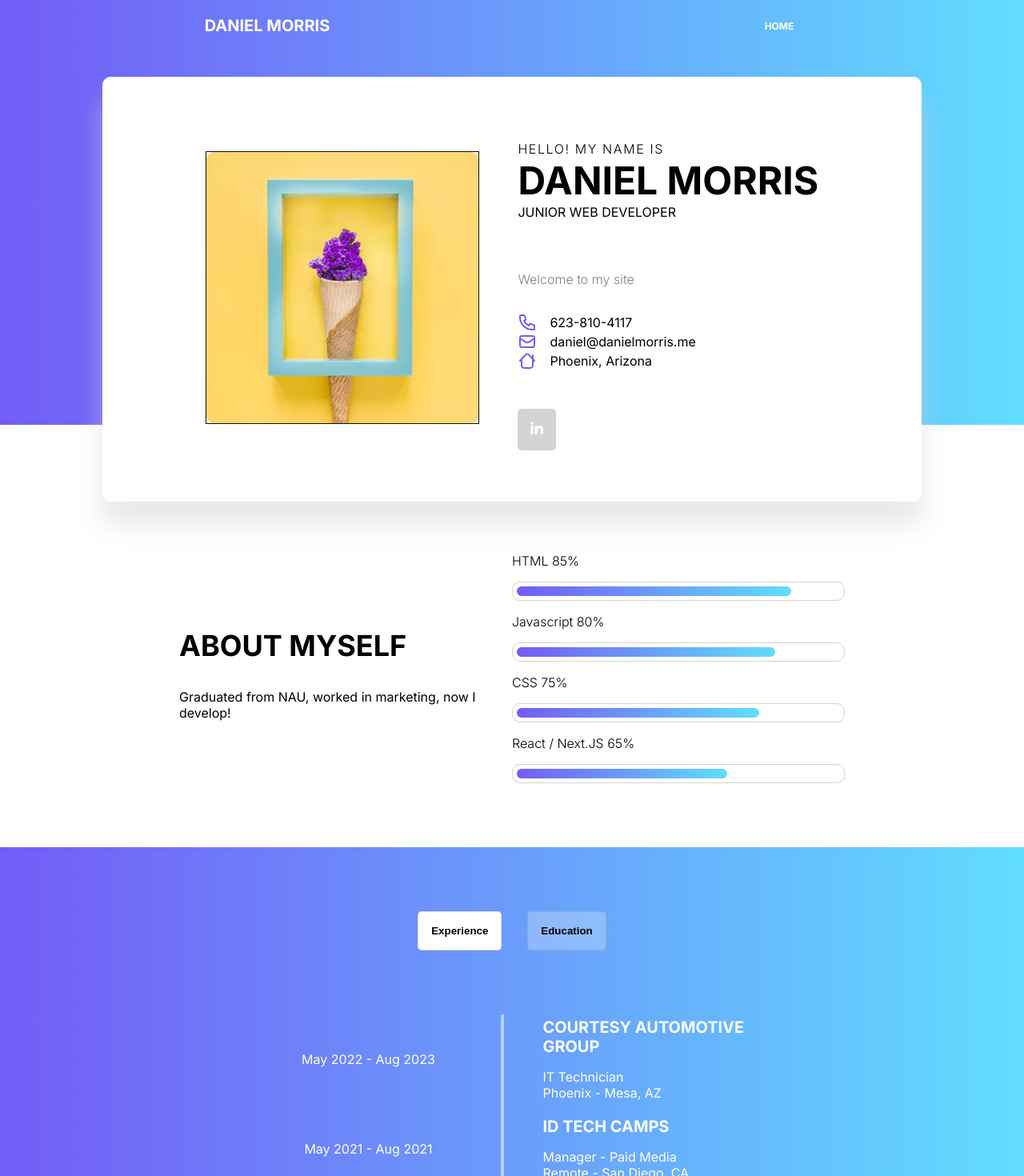
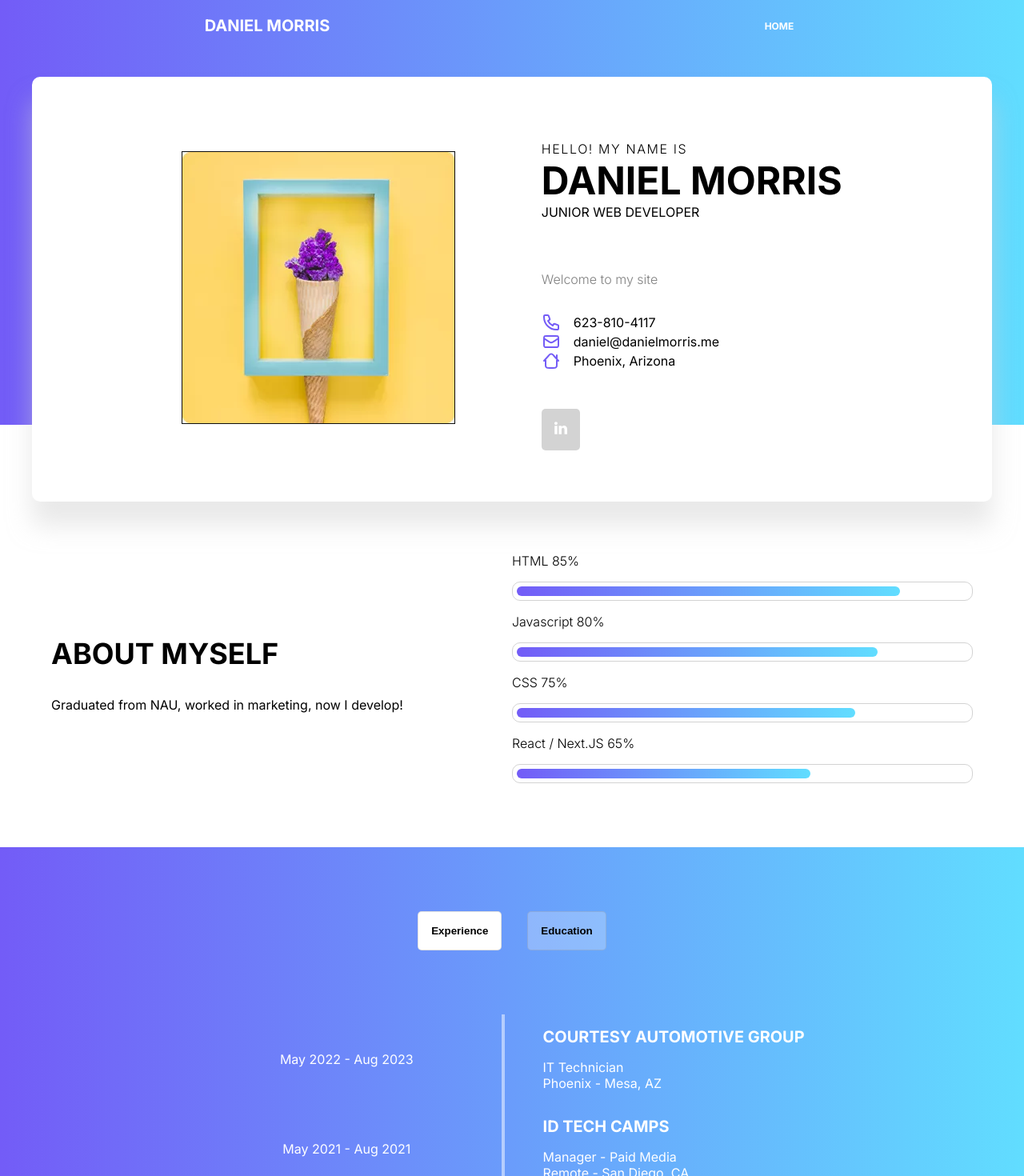
Before and after one commit to Im-Humor/next-portfolio, a Next.js app: page / in a window 1280 px wide. Shown: the top 1470 px of the page at 80% size. Built offline with nearby package versions, Linux system fonts and the light colour scheme.

Commit message:
add styling

```diff
--- a/src/app/aboutbarstyle.css
+++ b/src/app/aboutbarstyle.css
@@ -8,14 +8,15 @@
 
 .about-bars-section {
     display: flex;
-    justify-content: center;
+    justify-content: space-around;
     align-items: center;
-    width: 100%;
-    padding: 0 10rem;
+    width: 1200px;
+    flex-wrap: wrap;
 }
 
-.about-desc-container {
-    width: 50%;
+.about-bars-section > div {
+    flex-grow: 1;
+    flex-basis: 0;
 }
 
 .about-desc-header h3 {
@@ -24,10 +25,6 @@
 
 .about-desc-content {
     margin-top: 2rem;
-}
-
-.about-bars-container {
-    width: 50%;
 }
 
 .about-bar-container {
--- a/src/app/expsectionstyle.css
+++ b/src/app/expsectionstyle.css
@@ -8,7 +8,7 @@
 }
 
 .exp-section {
-    width: 60%;
+    width: 800px;
     height: 100%;
     display: flex;
     justify-content: flex-start;
--- a/src/app/footer.jsx
+++ b/src/app/footer.jsx
@@ -28,7 +28,7 @@ export default function Footer() {
 					<h4>Follow Me</h4>
 				</div>
 				<div className="footer-social-desc">
-					<p>Let's connect!</p>
+					<p>Let&apos;s connect!</p>
 					<a
 						href="https://www.linkedin.com/in/mrdanielrmorris/"
 						target="_blank"
--- a/src/app/footerstyle.css
+++ b/src/app/footerstyle.css
@@ -1,12 +1,8 @@
-.footer-div-black {
-    background-color: black;
-    padding: 7rem 4rem;
-}
-
 .footer-container {
     display: flex;
     justify-content: space-evenly;
     align-items: flex-start;
+        width: 1200px;
 }
 
 .footer-container h4 {
--- a/src/app/globalstyle.css
+++ b/src/app/globalstyle.css
@@ -64,8 +64,11 @@ html * {
     background-image: linear-gradient(to right, rgb(115, 92, 247), rgb(97, 221, 255));
 }
 
-.about-desc {
-    width: 50%;
+.footer-div-black {
+    background-color: black;
+    display: flex;
+    justify-content: center;
+    align-items: center;
 }
 
 .hidden {
--- a/src/app/herostyle.css
+++ b/src/app/herostyle.css
@@ -6,8 +6,7 @@
 .hero-div {
     background-color: white;
     height: auto;
-    min-width: 80%;
-    max-width: 800px;
+    width: 1200px;
     position: relative;
     top: 6rem;
     border-radius: 10px;
@@ -84,3 +83,5 @@
     filter: invert(100%) sepia(100%) saturate(0%) hue-rotate(322deg) brightness(106%) contrast(102%);
     height: 1rem;
 }
+
+@media (max-wdith: 800px)
--- a/src/app/specialties.jsx
+++ b/src/app/specialties.jsx
@@ -46,7 +46,7 @@ export default function SpecialtySection() {
 					</p>
 				</SpecialtyCard>
 				<SpecialtyCard title="Site Analytics">
-					Using Google Analytics and Google's available suite of
+					Using Google Analytics and Google&apos;s available suite of
 					analytics tools, I can craft explanations of user behavior
 					and provide insight into testing strategies that can
 					increase user engagement and improve site useability.
--- a/src/app/specialtiesstyle.css
+++ b/src/app/specialtiesstyle.css
@@ -1,6 +1,9 @@
 .specialty-div {
     background-color: rgb(247, 247, 247);
     padding: 4rem;
+    display: flex;
+    justify-content: center;
+    align-items: center;
 }
 
 .specialty-header {
@@ -20,6 +23,7 @@
 
 .specialty-section {
     height: 100%;
+    width: 1200px;
     display: flex;
     flex-direction: column;
     justify-content: space-evenly;
```
